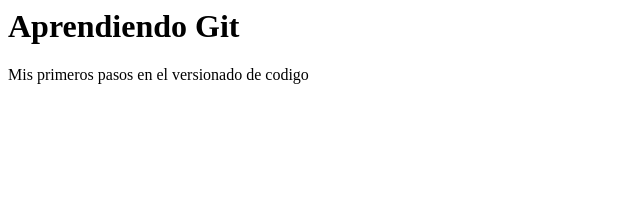
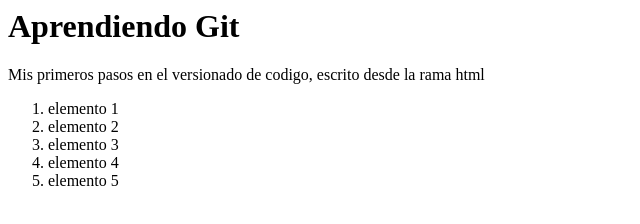
Before and after one commit to moyosxtouch/practica-git, a plain HTML site: page index.html in a window 1280 px wide. Shown: the whole page, without its empty margins (0-640 px from the left). Drawn offline with Linux system fonts and the light colour scheme.

Commit message:
agregando index.js al index.html

```diff
--- a/index.html
+++ b/index.html
@@ -9,7 +9,16 @@
 
 <body>
   <h1>Aprendiendo Git</h1>
-  <p> Mis primeros pasos en el versionado de codigo</p>
+  <p> Mis primeros pasos en el versionado de codigo, escrito desde la rama html</p>
+  <ol>
+    <li>elemento 1</li>
+    <li>elemento 2</li>
+    <li>elemento 3</li>
+    <li>elemento 4</li>
+    <li>elemento 5</li>
+  </ol>
+
+  <script src="/index.js"></script>
 </body>
 
 </html>
```
